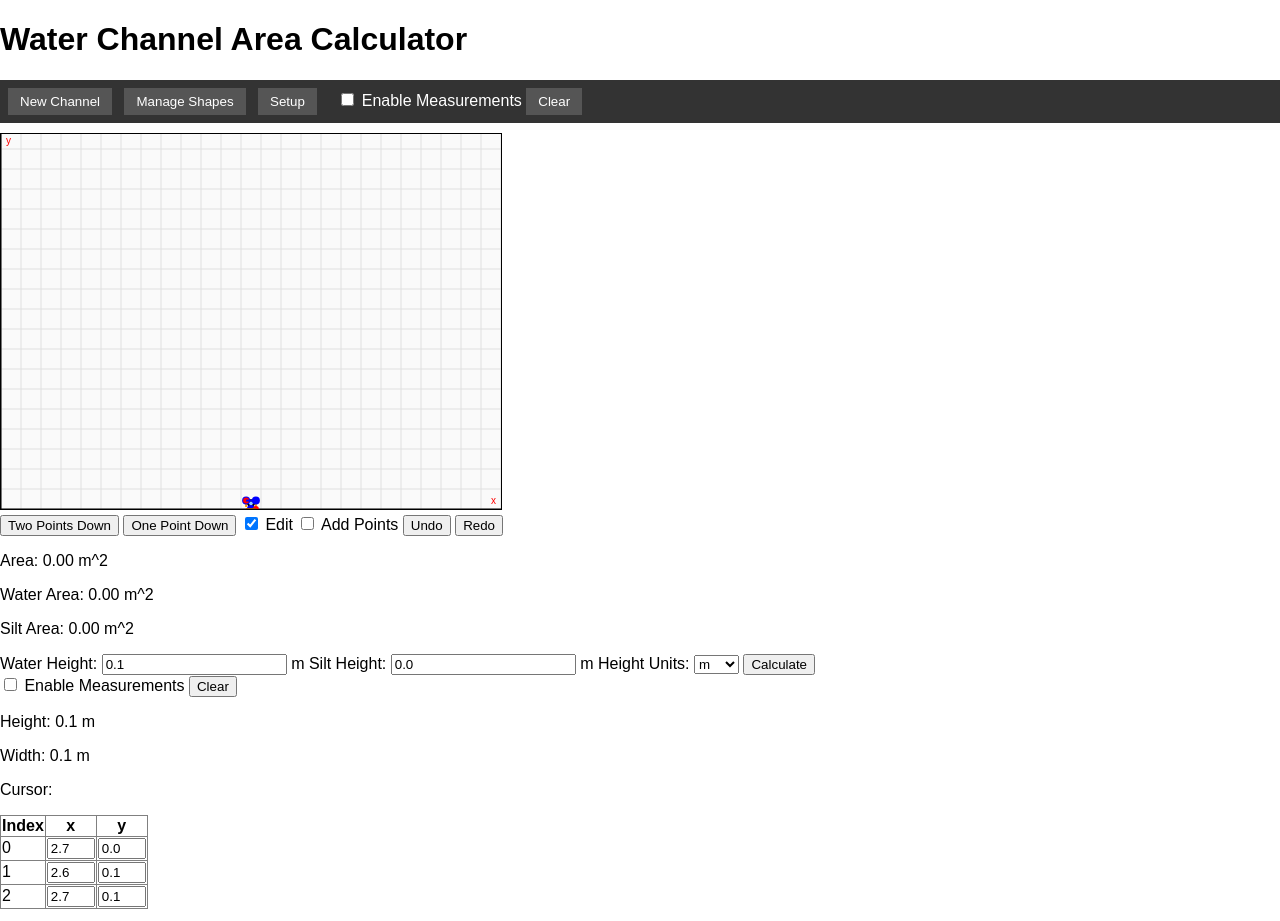
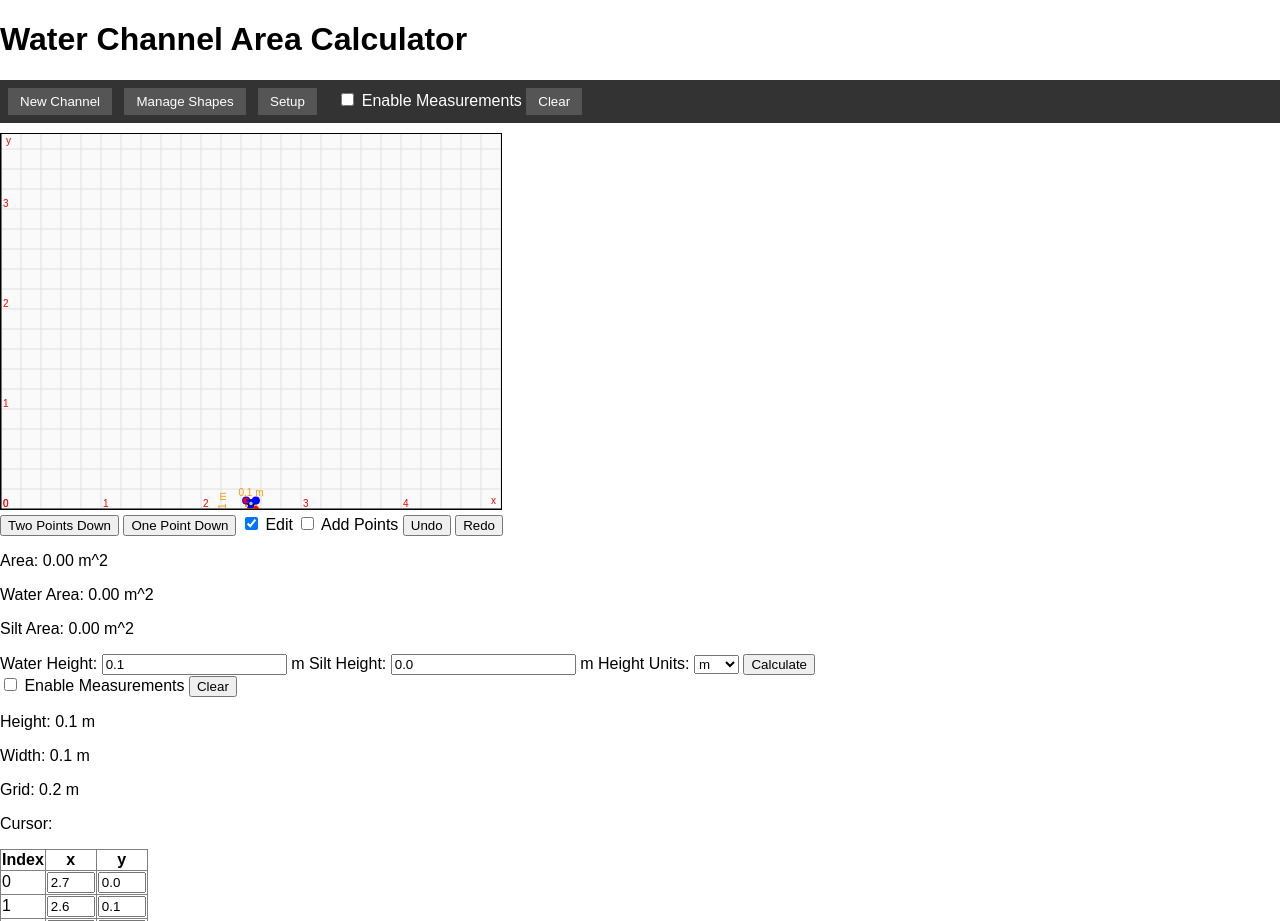
Before and after one commit to techidock/open-source, a Flask app: page / in a window 1280 px wide. Shown: the top 921 px of the page. Run offline with Flask 3, Linux system fonts and the light colour scheme; data that the repository does not hold is empty.

Commit message:
Add scale control and axis labels

```diff
--- a/channel_area/templates/index.html
+++ b/channel_area/templates/index.html
@@ -72,6 +72,8 @@
           <label for="draw-height">Draw Height:</label>
           <input type="number" id="draw-height" value="4000" oninput="updateDrawSize()">
           <span id="draw-unit"></span>
+          <label for="shape-scale">Shape Scale:</label>
+          <input type="number" step="0.1" id="shape-scale" value="1" min="0.1" oninput="scaleShape(this.value)">
           <button type="button" onclick="closeSetupDialog()">Close</button>
         </form>
       </dialog>
@@ -99,6 +101,7 @@
     </div>
     <p id="height-label"></p>
     <p id="width-label"></p>
+    <p id="grid-info"></p>
     <p id="cursor-pos">Cursor:</p>
     <table id="points-table" border="1" style="border-collapse:collapse">
       <thead>
@@ -142,6 +145,7 @@
       var drawWidthMM = 4000;
       var drawHeightMM = 4000;
       var mmScale = 1;
+      var polygonScale = 1;
       var circleDiameterMM = 1000;
       var measureMode = false;
       var measureStart = null;
@@ -171,6 +175,7 @@
         document.getElementById('circle-diameter').value = (circleDiameterMM / f).toFixed(1);
         document.getElementById('circle-unit').textContent = document.getElementById('units').value;
         updateHeightUnitDisplay();
+        updateGridInfo();
         draw();
       }
 
@@ -189,6 +194,7 @@
         drawWidthMM = parseFloat(document.getElementById('draw-width').value) * f || 4000;
         drawHeightMM = parseFloat(document.getElementById('draw-height').value) * f || 4000;
         mmScale = Math.max(drawWidthMM / canvas.width, drawHeightMM / canvas.height);
+        updateGridInfo();
         draw();
       }
 
@@ -200,6 +206,12 @@
       function mmToPxY(mm) { return mm / mmScale; }
       function pxToMMX(px) { return px * mmScale; }
       function pxToMMY(px) { return px * mmScale; }
+
+      function updateGridInfo() {
+        var spacingMM = 20 * mmScale;
+        var units = document.getElementById('units').value;
+        document.getElementById('grid-info').textContent = 'Grid: ' + (spacingMM / unitFactor()).toFixed(1) + ' ' + units;
+      }
 
       function init() {
         canvas = document.getElementById('canvas');
@@ -225,6 +237,7 @@
         updateUnitDisplay();
         updateHeightUnitDisplay();
         mmScale = Math.max(drawWidthMM / canvas.width, drawHeightMM / canvas.height);
+        updateGridInfo();
         waterHeightMM = parseFloat(document.getElementById('water-height').value) * heightUnitFactor() || 0;
         siltHeightMM = parseFloat(document.getElementById('silt-height').value) * heightUnitFactor() || 0;
         fetch('/load_shape/_last').then(r => {
@@ -343,8 +356,19 @@
         var units = document.getElementById('units').value;
         var sx = drawWidthMM / canvas.width;
         var sy = drawHeightMM / canvas.height;
-        document.getElementById('width-label').textContent = 'Width: ' + (width * sx / unitFactor()).toFixed(1) + ' ' + units;
-        document.getElementById('height-label').textContent = 'Height: ' + (height * sy / unitFactor()).toFixed(1) + ' ' + units;
+        var wVal = (width * sx / unitFactor()).toFixed(1) + ' ' + units;
+        var hVal = (height * sy / unitFactor()).toFixed(1) + ' ' + units;
+        document.getElementById('width-label').textContent = 'Width: ' + wVal;
+        document.getElementById('height-label').textContent = 'Height: ' + hVal;
+        ctx.fillStyle = '#ff9900';
+        ctx.textAlign = 'center';
+        ctx.fillText(wVal, minX + width / 2, minY - 5);
+        ctx.save();
+        ctx.translate(minX - 20, minY + height / 2);
+        ctx.rotate(-Math.PI / 2);
+        ctx.fillText(hVal, 0, 0);
+        ctx.restore();
+        ctx.textAlign = 'start';
 
         var maxHeight = shapeHeightMM(pts);
         shapePts = pts;
@@ -858,6 +882,23 @@
         return 0;
       }
 
+      function scaleShape(val) {
+        var f = parseFloat(val);
+        if (!isFinite(f) || f <= 0) return;
+        saveState();
+        var cx = canvas.width / 2;
+        var cy = canvas.height;
+        for (var i = 0; i < points.length; i++) {
+          var dx = points[i].x - cx;
+          var dy = points[i].y - cy;
+          points[i].x = cx + dx * (f / polygonScale);
+          points[i].y = cy + dy * (f / polygonScale);
+        }
+        polygonScale = f;
+        anchorBottomCenter();
+        draw();
+      }
+
       function toBaseCoords(pt, shape) {
         var ang = orientationAngle(shape);
         if (ang === 0) return pt;
@@ -987,6 +1028,21 @@
         ctx.moveTo(0, canvas.height);
         ctx.lineTo(0, 0);
         ctx.stroke();
+        var spacingMM = 20 * mmScale;
+        var units = document.getElementById('units').value;
+        var step = 5; // label every 5 grid lines
+        for (var i = 0, x = 0; x <= canvas.width; x += 20, i++) {
+          if (i % step === 0) {
+            var val = (i * spacingMM / unitFactor()).toFixed(0);
+            ctx.fillText(val, x + 2, canvas.height - 2);
+          }
+        }
+        for (var i = 0, y = 0; y <= canvas.height; y += 20, i++) {
+          if (i % step === 0) {
+            var val = (i * spacingMM / unitFactor()).toFixed(0);
+            ctx.fillText(val, 2, canvas.height - y - 2);
+          }
+        }
         ctx.fillText('x', canvas.width - 10, canvas.height - 5);
         ctx.fillText('y', 5, 10);
       }
```
Also changed, not shown: channel_area/README.md.
